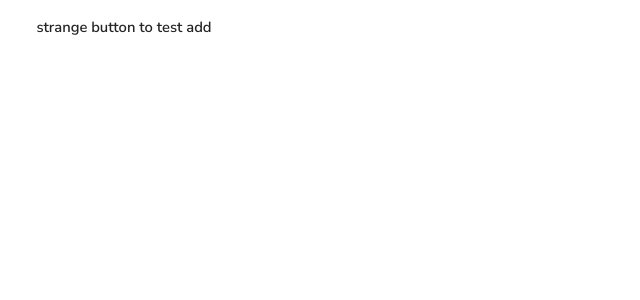
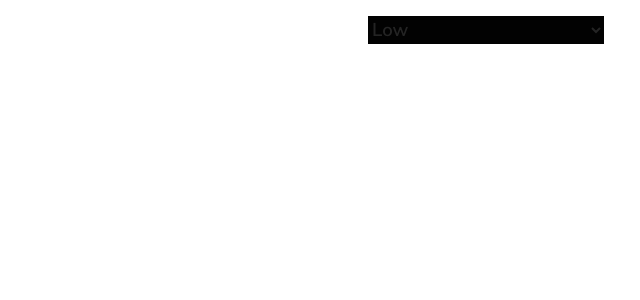
Before and after one commit to lirbre/docker-to-do-list, a Next.js app: page / in a window 1280 px wide. Shown: the top 300 px of the page, without its empty margins (516-1156 px from the left). Built offline with nearby package versions, Linux system fonts and the light colour scheme.

Commit message:
feat: simple form to add new todos

```diff
--- /dev/null
+++ b/src/components/completeform.tsx
@@ -0,0 +1,44 @@
+import { FormEvent, useState } from 'react'
+
+import { useToDo } from '@/hooks'
+import { FormProps, PriorityType } from '@/types/component_types'
+
+export const CompleteForm = () => {
+  const { ToDoList, addToDo } = useToDo()
+  const [form, setForm] = useState<FormProps>({
+    title: '',
+    priority: 'low'
+  })
+
+  const handleSubmit = (e: FormEvent) => {
+    e.preventDefault()
+
+    const newId = ToDoList[ToDoList.length - 1]?.id || 0
+
+    addToDo({
+      id: newId + 1,
+      priority: form.priority,
+      title: form.title
+    })
+  }
+
+  return (
+    <form className="flex w-full gap-4" onSubmit={(e) => handleSubmit(e)}>
+      <input
+        value={form.title}
+        onChange={(e) => setForm({ ...form, title: e.target.value })}
+        className="w-3/4"
+      ></input>
+      <select
+        onChange={(e) =>
+          setForm({ ...form, priority: e.target.value as PriorityType })
+        }
+        className="w-1/4 bg-[#020202]"
+      >
+        <option value={'low'}>Low</option>
+        <option value={'medium'}>Medium</option>
+        <option value={'high'}>High</option>
+      </select>
+    </form>
+  )
+}
--- a/src/pages/index.tsx
+++ b/src/pages/index.tsx
@@ -1,22 +1,13 @@
 import { useEffect } from 'react'
 
 import { MappedList } from '@/components'
+import { CompleteForm } from '@/components/completeform'
 import { useToDo } from '@/hooks/useToDo'
 import { Meta } from '@/layouts'
 import { Main } from '@/templates'
 
 const Index = () => {
-  const { addToDo, ToDoList } = useToDo()
-
-  const handleAdd = () => {
-    const newId = ToDoList[ToDoList.length - 1]?.id || 0
-
-    addToDo({
-      id: newId + 1,
-      priority: 'high',
-      title: 'lol'
-    })
-  }
+  const { ToDoList } = useToDo()
 
   useEffect(() => {
     console.log('my todo list ->', ToDoList)
@@ -32,7 +23,7 @@ const Index = () => {
       }
     >
       <div className="container flex flex-col gap-4 overflow-hidden pt-4">
-        <button onClick={handleAdd}>strange button to test add</button>
+        <CompleteForm />
         <MappedList />
       </div>
     </Main>
--- a/src/types/component_types.ts
+++ b/src/types/component_types.ts
@@ -10,3 +10,10 @@ export interface CardComponentProps {
   id: number
   position: number
 }
+
+export interface FormProps {
+  title: string
+  priority: 'low' | 'medium' | 'high'
+}
+
+export type PriorityType = 'low' | 'medium' | 'high'
```
Also changed, not shown: 1 other file (tests, documents, lock files or other folders).
